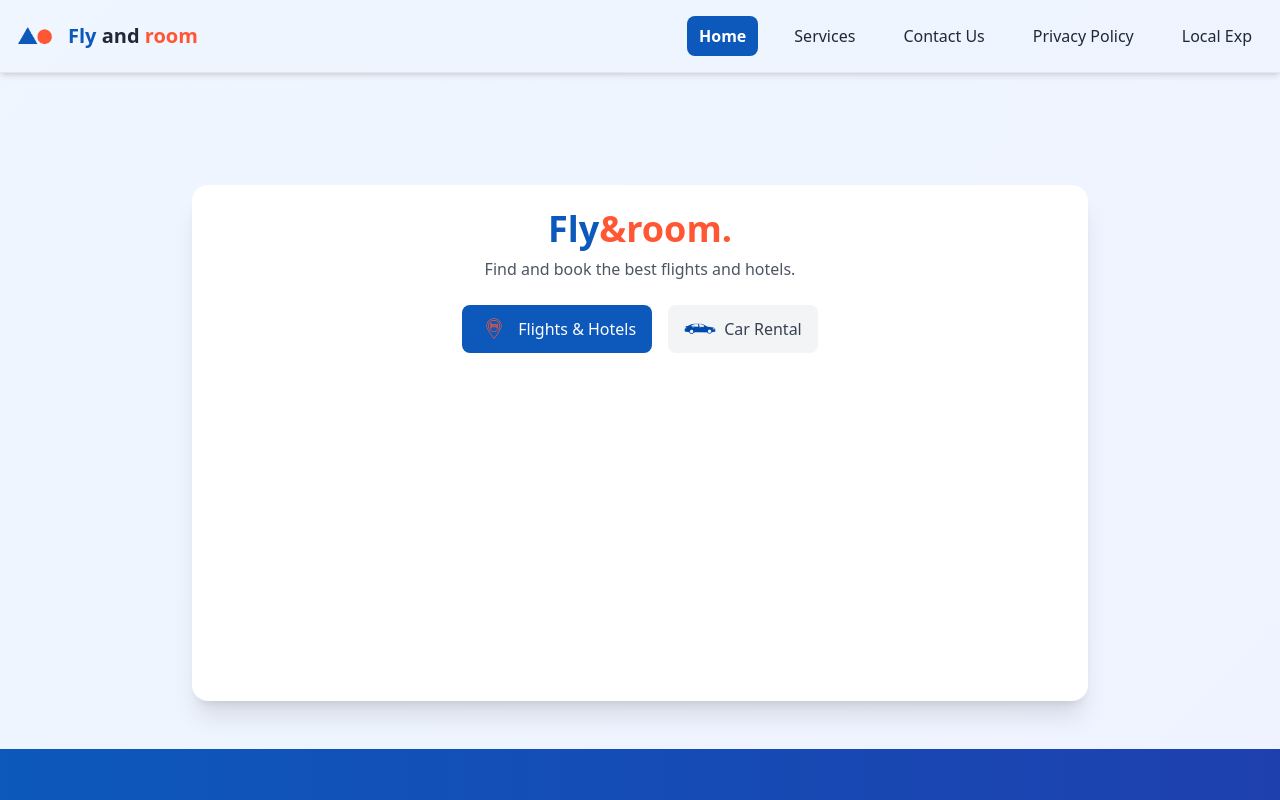
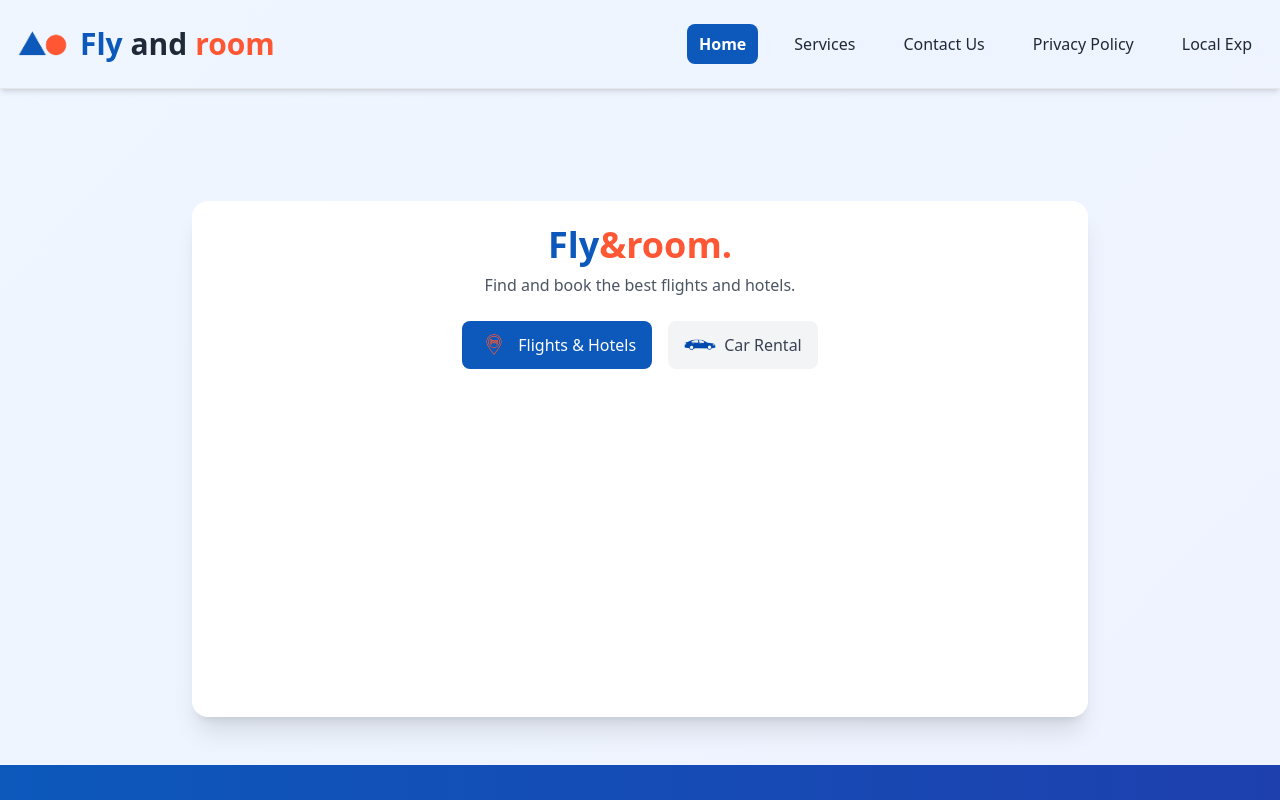
Before and after one commit to noss101/fly-and-room, a React (Vite) app: page / in a window 1280 px wide. Shown: the top 800 px of the page. Built offline with nearby package versions, Linux system fonts and the light colour scheme.

Commit message:
Adjust navbar title and logo

```diff
--- a/src/components/layout/Navbar.jsx
+++ b/src/components/layout/Navbar.jsx
@@ -13,10 +13,10 @@ const Navbar = () => {
 
   return (
 <nav className="bg-transparent text-gray-800 py-4 shadow-md border-b border-gray-200">
-        <div className="container mx-auto px-4 flex justify-between items-center">
+        <div className="w-full px-4 flex justify-between items-center">
         <div className="flex items-center">
-          <img src="/logos/mainlogo.png" alt="Fly and Room Logo" className="h-10 mr-3" />
-          <span className="text-xl font-bold">
+          <img src="/logos/mainlogo.png" alt="Fly and Room Logo" className="h-12 md:h-14 mr-2" />
+          <span className="text-2xl md:text-3xl font-bold">
         <span className="text-primary">Fly</span> and <span className="text-secondary">room</span>
         </span>
         </div>
```
